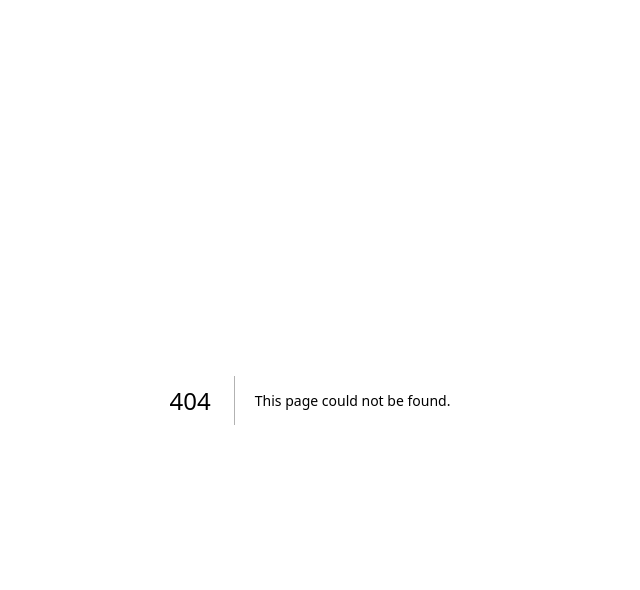
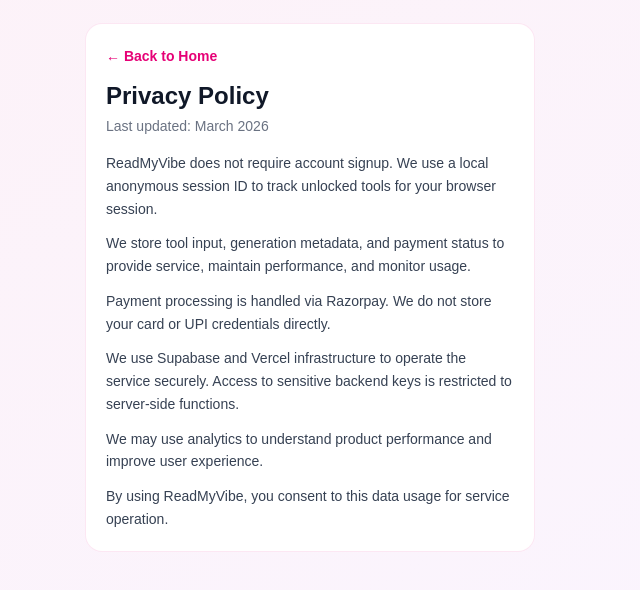
Before and after one commit to readmyvibe-bit/readmyvibe, a Next.js app: page /privacy-policy in a window 1280 px wide. Before the commit this address had no page. Shown: the top 590 px of the page, without its empty margins (330-970 px from the left). Built offline with nearby package versions, Linux system fonts and the light colour scheme.

Commit message:
Add terms, privacy, and no-refund policy pages

```diff
--- /dev/null
+++ b/scripts/render-sample-card.mjs
@@ -0,0 +1,45 @@
+import sharp from "sharp";
+
+const output = "readmyvibe-sample-card.png";
+
+const svg = `
+<svg width="1080" height="1080" viewBox="0 0 1080 1080" xmlns="http://www.w3.org/2000/svg">
+  <defs>
+    <linearGradient id="bg" x1="0" y1="0" x2="1" y2="1">
+      <stop offset="0%" stop-color="#ec4899"/>
+      <stop offset="100%" stop-color="#9333ea"/>
+    </linearGradient>
+    <filter id="softGlow" x="-20%" y="-20%" width="140%" height="140%">
+      <feGaussianBlur stdDeviation="10" result="blur"/>
+      <feMerge>
+        <feMergeNode in="blur"/>
+        <feMergeNode in="SourceGraphic"/>
+      </feMerge>
+    </filter>
+  </defs>
+
+  <rect x="0" y="0" width="1080" height="1080" fill="url(#bg)"/>
+
+  <rect x="60" y="60" width="960" height="960" rx="42" fill="rgba(255,255,255,0.08)" />
+
+  <text x="110" y="170" fill="#ffffff" font-size="64" font-family="Arial, sans-serif" font-weight="700">ReadMyVibe</text>
+  <text x="930" y="170" fill="#ffffff" font-size="64" font-family="Arial, sans-serif">😂</text>
+
+  <text x="110" y="410" fill="#ffffff" font-size="78" font-family="Arial, sans-serif" font-weight="800" filter="url(#softGlow)">
+    <tspan x="110" dy="0">Avi + Sara =</tspan>
+    <tspan x="110" dy="92">The Chaotic Duo</tspan>
+  </text>
+
+  <text x="110" y="640" fill="#fdf4ff" font-size="42" font-family="Arial, sans-serif" font-weight="500">
+    <tspan x="110" dy="0">Your friendship roast says you are</tspan>
+    <tspan x="110" dy="54">legendary, dramatic, and inseparable.</tspan>
+  </text>
+
+  <text x="110" y="930" fill="#ffffff" opacity="0.95" font-size="36" font-family="Arial, sans-serif" font-weight="700">
+    www.readmyvibe.in · Only Rs 1
+  </text>
+</svg>
+`;
+
+await sharp(Buffer.from(svg)).png({ compressionLevel: 9 }).toFile(output);
+console.log(`Created ${output}`);
--- a/src/app/page.tsx
+++ b/src/app/page.tsx
@@ -1,4 +1,5 @@
 import ToolCard from "@/components/ToolCard";
+import LegalLinks from "@/components/LegalLinks";
 import { TOOLS } from "@/lib/config";
 
 export default function Home() {
@@ -19,6 +20,7 @@
 
       <footer className="fixed inset-x-0 bottom-0 border-t border-pink-100 bg-white/95 px-4 py-3 text-center text-sm font-semibold text-pink-700 backdrop-blur">
         Rs 1-5 per reading - UPI accepted - No account needed
+        <LegalLinks />
       </footer>
     </main>
   );
--- /dev/null
+++ b/src/app/privacy-policy/page.tsx
@@ -0,0 +1,39 @@
+import Link from "next/link";
+
+export default function PrivacyPolicyPage() {
+  return (
+    <main className="min-h-screen bg-gradient-to-br from-pink-50 to-purple-50 px-4 py-6">
+      <div className="mx-auto max-w-md rounded-2xl bg-white p-5 ring-1 ring-pink-100">
+        <Link href="/" className="text-sm font-semibold text-pink-600">
+          ← Back to Home
+        </Link>
+        <h1 className="mt-3 text-2xl font-bold text-gray-900">Privacy Policy</h1>
+        <p className="mt-1 text-sm text-gray-500">Last updated: March 2026</p>
+
+        <div className="mt-4 space-y-3 text-sm leading-relaxed text-gray-700">
+          <p>
+            ReadMyVibe does not require account signup. We use a local anonymous session ID to track unlocked tools for your
+            browser session.
+          </p>
+          <p>
+            We store tool input, generation metadata, and payment status to provide service, maintain performance, and monitor
+            usage.
+          </p>
+          <p>
+            Payment processing is handled via Razorpay. We do not store your card or UPI credentials directly.
+          </p>
+          <p>
+            We use Supabase and Vercel infrastructure to operate the service securely. Access to sensitive backend keys is
+            restricted to server-side functions.
+          </p>
+          <p>
+            We may use analytics to understand product performance and improve user experience.
+          </p>
+          <p>
+            By using ReadMyVibe, you consent to this data usage for service operation.
+          </p>
+        </div>
+      </div>
+    </main>
+  );
+}
--- /dev/null
+++ b/src/app/refund-policy/page.tsx
@@ -0,0 +1,30 @@
+import Link from "next/link";
+
+export default function RefundPolicyPage() {
+  return (
+    <main className="min-h-screen bg-gradient-to-br from-pink-50 to-purple-50 px-4 py-6">
+      <div className="mx-auto max-w-md rounded-2xl bg-white p-5 ring-1 ring-pink-100">
+        <Link href="/" className="text-sm font-semibold text-pink-600">
+          ← Back to Home
+        </Link>
+        <h1 className="mt-3 text-2xl font-bold text-gray-900">Refund Policy</h1>
+        <p className="mt-1 text-sm text-gray-500">Last updated: March 2026</p>
+
+        <div className="mt-4 space-y-3 text-sm leading-relaxed text-gray-700">
+          <p className="font-semibold text-gray-900">All payments are final. No refunds will be provided.</p>
+          <p>
+            ReadMyVibe delivers digital AI-generated content instantly after payment verification. Because this is an
+            immediately consumed digital product, cancellations and refunds are not applicable.
+          </p>
+          <p>
+            Please review tool details, pricing, and free preview carefully before unlocking paid content.
+          </p>
+          <p>
+            If payment is deducted but content is not unlocked due to a technical issue, contact support with transaction
+            details for resolution assistance.
+          </p>
+        </div>
+      </div>
+    </main>
+  );
+}
--- /dev/null
+++ b/src/app/terms-and-conditions/page.tsx
@@ -0,0 +1,39 @@
+import Link from "next/link";
+
+export default function TermsAndConditionsPage() {
+  return (
+    <main className="min-h-screen bg-gradient-to-br from-pink-50 to-purple-50 px-4 py-6">
+      <div className="mx-auto max-w-md rounded-2xl bg-white p-5 ring-1 ring-pink-100">
+        <Link href="/" className="text-sm font-semibold text-pink-600">
+          ← Back to Home
+        </Link>
+        <h1 className="mt-3 text-2xl font-bold text-gray-900">Terms and Conditions</h1>
+        <p className="mt-1 text-sm text-gray-500">Last updated: March 2026</p>
+
+        <div className="mt-4 space-y-3 text-sm leading-relaxed text-gray-700">
+          <p>
+            By using ReadMyVibe, you agree to these terms. ReadMyVibe provides AI-generated entertainment readings and
+            insights intended for fun and personal use.
+          </p>
+          <p>
+            You must provide accurate input details and use the platform lawfully. You must not use abusive, illegal, or
+            harmful content.
+          </p>
+          <p>
+            Readings are generated by AI and are not professional, legal, medical, or financial advice. Please use your own
+            judgment.
+          </p>
+          <p>
+            Prices are shown per tool before payment. Access to paid sections is granted after successful payment verification.
+          </p>
+          <p>
+            We may update tools, prices, and features at any time to improve service quality.
+          </p>
+          <p>
+            If you do not agree with these terms, please do not use the platform.
+          </p>
+        </div>
+      </div>
+    </main>
+  );
+}
--- /dev/null
+++ b/src/components/LegalLinks.tsx
@@ -0,0 +1,17 @@
+import Link from "next/link";
+
+export default function LegalLinks() {
+  return (
+    <div className="mt-2 flex flex-wrap items-center justify-center gap-3 text-xs text-gray-600">
+      <Link href="/terms-and-conditions" className="underline underline-offset-2">
+        Terms
+      </Link>
+      <Link href="/privacy-policy" className="underline underline-offset-2">
+        Privacy
+      </Link>
+      <Link href="/refund-policy" className="underline underline-offset-2">
+        Refund Policy
+      </Link>
+    </div>
+  );
+}
--- a/src/components/ToolPageClient.tsx
+++ b/src/components/ToolPageClient.tsx
@@ -2,6 +2,7 @@
 
 import Link from "next/link";
 import { FormEvent, useMemo, useState } from "react";
+import LegalLinks from "@/components/LegalLinks";
 import PayButton from "@/components/PayButton";
 import ResultCard from "@/components/ResultCard";
 import ShareCard from "@/components/ShareCard";
@@ -154,6 +155,10 @@
             </Link>
           </div>
         ) : null}
+
+        <div className="pb-6 text-center">
+          <LegalLinks />
+        </div>
       </div>
     </div>
   );
```
Also changed, not shown: readmyvibe-sample-card.png (added).
